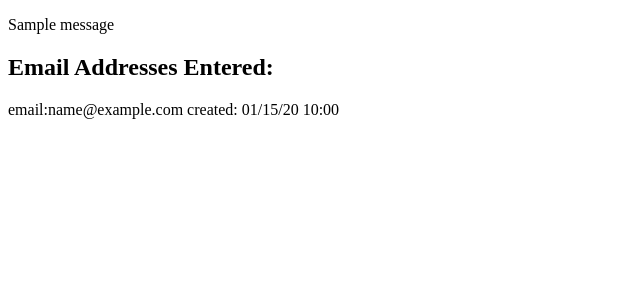
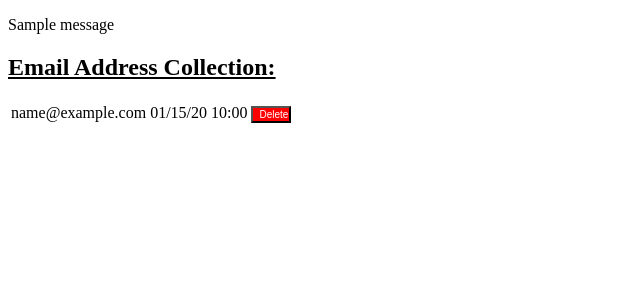
Before and after one commit to py1-10-2017/Beth_Hart_py1_10_2017, a Flask app: template email_validation/templates/show.html in a window 1280 px wide. Shown: the top 300 px of the page, without its empty margins (0-640 px from the left). Run offline with Flask 2, Linux system fonts and the light colour scheme; the template is opened without the code that fills it: most values are stand-ins (such as "Sample title", 1, 10 or a date in 2020); one stand-in notice (Sample message) is shown.

Commit message:
add css styling

```diff
--- /dev/null
+++ b/email_validation/static/style.css
@@ -0,0 +1,27 @@
+.msg {
+    width: 30%;
+
+}
+
+.red {
+    color: white;
+    background: red;
+    text-align: center;
+}
+.green {
+    color: white;
+    background: green;
+    text-align: center;
+}
+
+h2 {
+    text-decoration: underline;
+}
+
+
+.delete {
+    width: 40px;
+    font-size: 10px;
+    text-align: center;
+
+}
--- a/email_validation/templates/show.html
+++ b/email_validation/templates/show.html
@@ -2,23 +2,33 @@
 <html>
     <head>
         <title>email collector</title>
+        <link rel="stylesheet" href="{{ url_for('static', filename='style.css')}}" type="text/css" />
+
     </head>
     <body>
         {% with messages = get_flashed_messages() %}
             {% if messages: %}
                 {% for message in messages: %}
-                  <p id='green'>{{message}}</p>
+                  <p id='green msg'>{{message}}</p>
+
                 {% endfor %}
             {% endif %}
         {% endwith %}
 
-                 <h2>Email Addresses Entered:</h2>
-        {% for item in emails: %}
-            <p>email:{{item["email"]}} created: {{item["created_at"].strftime("%m/%d/%y %I:%M")}}</p>
-
-        {% endfor %}
-
-
+                 <h2>Email Address Collection:</h2>
+                 <table>
+                     {%for item in emails: %}
+                         <tr>
+                             <td >{{item["email"]}}</td>
+                             <td>{{item["created_at"].strftime("%m/%d/%y %I:%M")}}</td>
+                             <td>
+                                 <form method="delete" action="/delete/{{item['id']}}">
+                                    <input  class ="red delete" type="submit" value="Delete"/>
+                                </form>
+                            </td>
+                         </tr>
+                    {% endfor %}
+                 </table>
 
     </body>
 </html>
```
Also changed, not shown: email_validation/server.py (+10 -4 lines), email_validation/templates/index.html (+5 -3 lines).
